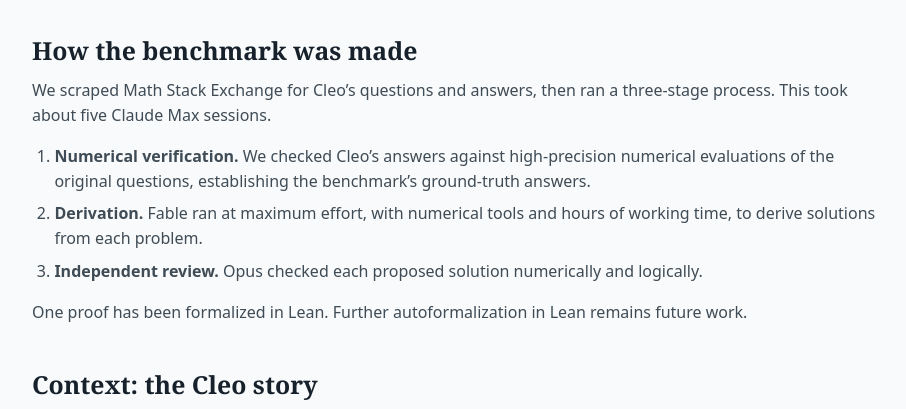
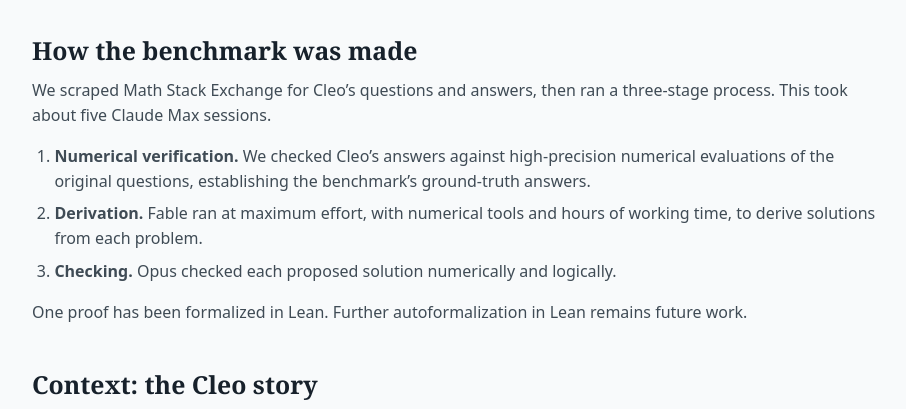
Before and after one commit to rain-1/rain-1.github.io, a Jekyll site: the page cleo-bench/index.html, which Jekyll copies as it is, in a window 1280 px wide and 900 px high, scrolled down 480 px, cut to the strip 0-409 px from the top of the window. Shown: the whole strip, without its empty margins (28-934 px from the left). Built offline with Jekyll 4.4.1, drawn with Linux system fonts in a browser that asks for light colours.

Commit message:
check not verify

```diff
--- a/cleo-bench/index.html
+++ b/cleo-bench/index.html
@@ -57,7 +57,7 @@
       <ol class="process">
         <li><strong>Numerical verification.</strong> We checked Cleo’s answers against high-precision numerical evaluations of the original questions, establishing the benchmark’s ground-truth answers.</li>
         <li><strong>Derivation.</strong> Fable ran at maximum effort, with numerical tools and hours of working time, to derive solutions from each problem.</li>
-        <li><strong>Independent review.</strong> Opus checked each proposed solution numerically and logically.</li>
+        <li><strong>Checking.</strong> Opus checked each proposed solution numerically and logically.</li>
       </ol>
       <p class="explain">One proof has been formalized in Lean. Further autoformalization in Lean remains future work.</p>
     </section>
```
